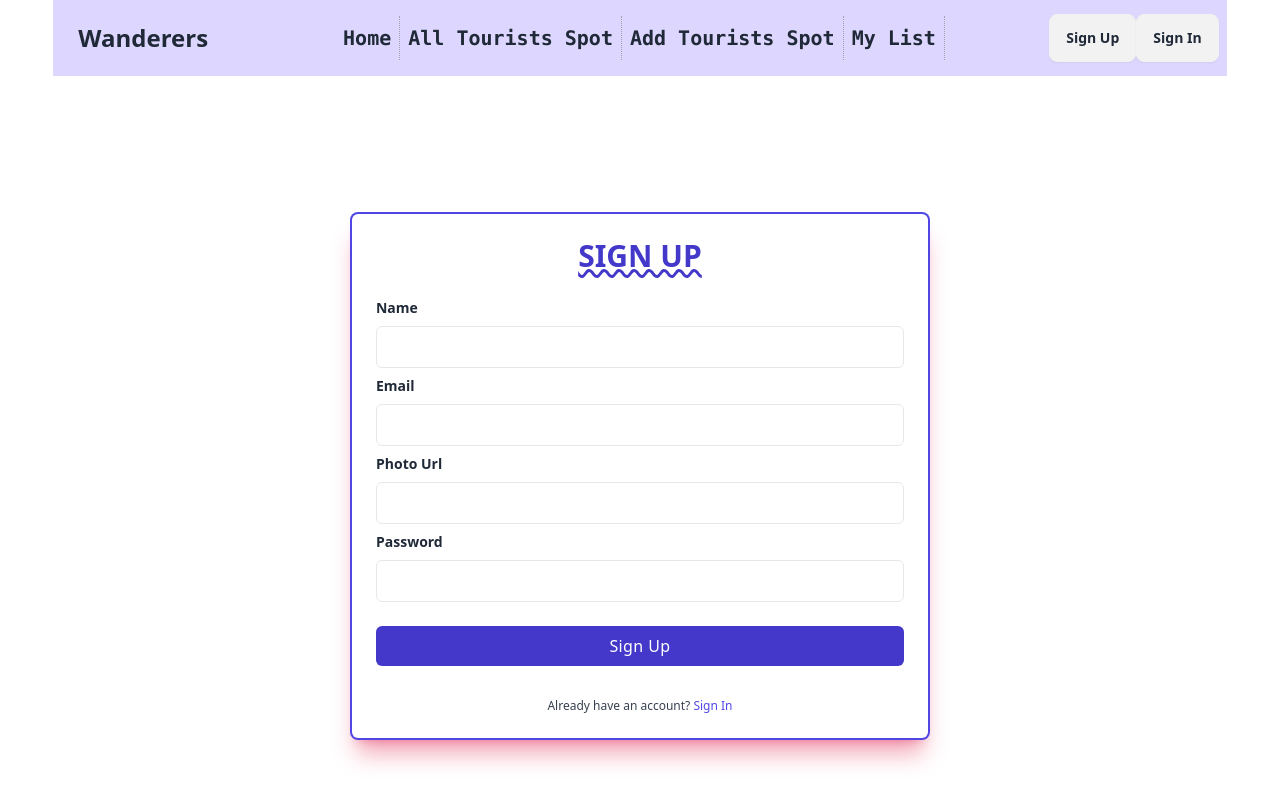
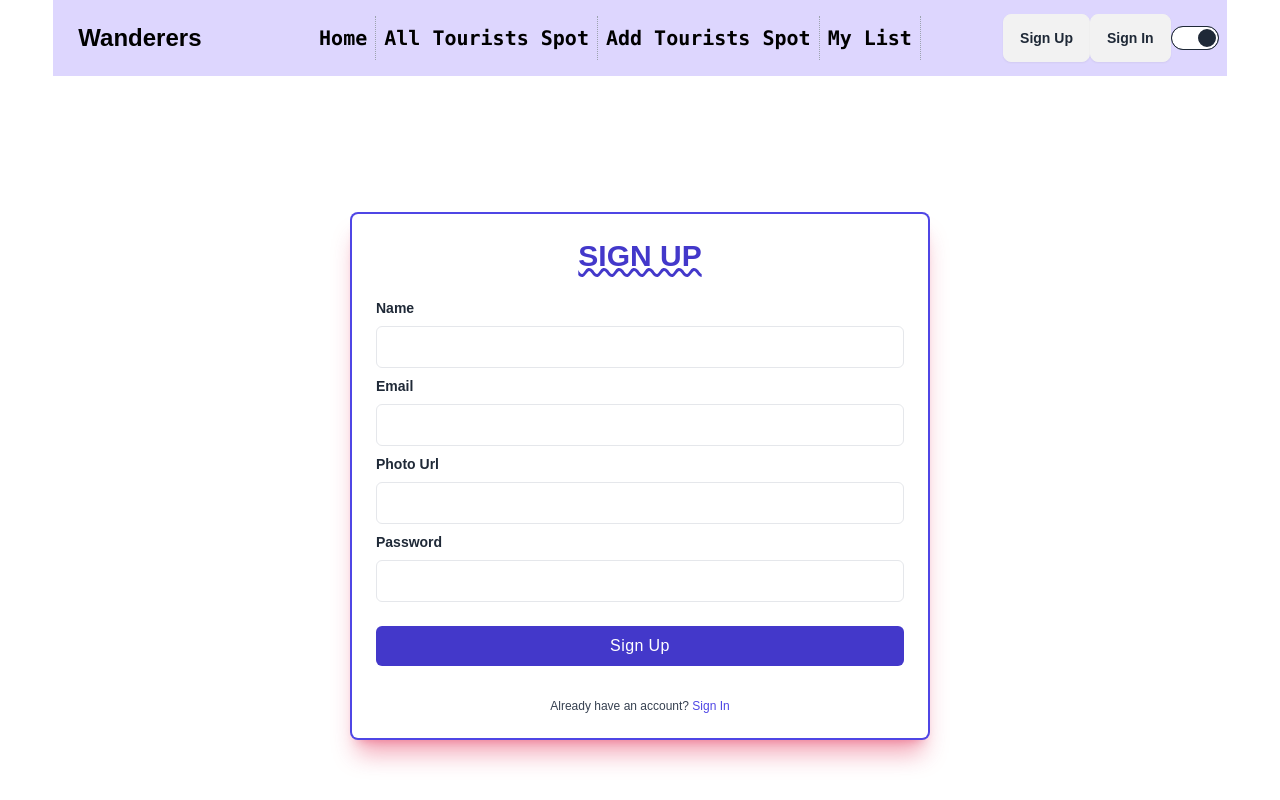
Before and after one commit to mahadiduet/tourism-management, a React (Vite) app: page /registration in a window 1280 px wide. Shown: the top 800 px of the page. Built offline with nearby package versions, Linux system fonts and the light colour scheme; no server answers.

Commit message:
theme toggle

```diff
--- a/src/FirebaseProvider/FirebaseProvider.jsx
+++ b/src/FirebaseProvider/FirebaseProvider.jsx
@@ -13,6 +13,17 @@ const FirebaseProvider = ({ children }) => {
     const githubProvider = new GithubAuthProvider();
     const [user, setUser] = useState(null);
     const [loading, setLoading] = useState(true);
+
+    const [theme, setTheme] = useState(localStorage.getItem('theme') || 'light');
+
+    useEffect(() => {
+        document.documentElement.setAttribute('data-theme', theme);
+        localStorage.setItem('theme', theme);
+    }, [theme]);
+
+    const toggleTheme = () => {
+        setTheme((prevTheme) => (prevTheme === 'light' ? 'dark' : 'light'));
+    };
 
     // creat an user
     const createUser = (email, password) => {
@@ -77,7 +88,9 @@ const FirebaseProvider = ({ children }) => {
         githubLogin,
         user,
         loading,
-        logout
+        logout,
+        theme,
+        toggleTheme
     }
 
     return (
--- a/src/component/Header.jsx
+++ b/src/component/Header.jsx
@@ -4,9 +4,8 @@ import { AuthContext } from "../FirebaseProvider/FirebaseProvider";
 
 const Header = () => {
 
-    const { user, logout } = useContext(AuthContext);
+    const { user, logout, theme, toggleTheme } = useContext(AuthContext);
     console.log(user);
-    // console.log(user.displayName);
 
 
     const menu = <>
@@ -56,8 +55,11 @@ const Header = () => {
                 </ul>
             </div>
             <div className="navbar-end">
-                { user ? profile : btn}
+                {user ? profile : btn}
             </div>
+            <button onClick={toggleTheme}>
+                <input type="checkbox" className="toggle" checked />
+            </button>
         </div>
     );
 };
--- a/src/firebase/Firebase.Config.js
+++ b/src/firebase/Firebase.Config.js
@@ -6,12 +6,12 @@ import { getAuth } from "firebase/auth";
 
 // Your web app's Firebase configuration
 const firebaseConfig = {
-  apiKey: process.env.REACT_APP_FIREBASE_API_KEY,
-  authDomain: process.env.REACT_APP_FIREBASE_AUTH_DOMAIN,
-  projectId: process.env.REACT_APP_FIREBASE_PROJECT_ID,
-  storageBucket: process.env.REACT_APP_FIREBASE_STORAGE_BUCKET,
-  messagingSenderId: process.env.REACT_APP_FIREBASE_MESSAGING_SENDER_ID,
-  appId: process.env.REACT_APP_FIREBASE_APP_ID,
+  apiKey: "AIzaSyBIBKxKK6d3GGNQiQr4DipmkEN9JOzF2Q4",
+  authDomain: "tourism-management-54a7c.firebaseapp.com",
+  projectId: "tourism-management-54a7c",
+  storageBucket: "tourism-management-54a7c.appspot.com",
+  messagingSenderId: "761778849929",
+  appId: "1:761778849929:web:7f77008a0df7f6c93fde58"
 };
 
 // Initialize Firebase
--- a/src/index.css
+++ b/src/index.css
@@ -1,3 +1,25 @@
 @tailwind base;
 @tailwind components;
 @tailwind utilities;
+
+/* Theme CSS */
+/* styles.css */
+
+/* Default variables (light theme) */
+:root {
+    --background-color: #ffffff;
+    --text-color: #000000;
+  }
+
+  /* Variables for the dark theme */
+  [data-theme='dark'] {
+    --background-color: #2e2e2e;
+    --text-color: #ffffff;
+  }
+
+  /* Basic styling for demonstration */
+  body {
+    background-color: var(--background-color);
+    color: var(--text-color);
+    font-family: Arial, sans-serif;
+  }
--- /dev/null
+++ b/src/theme.css
@@ -0,0 +1,14 @@
+:root {
+    --background-color: white;
+    --text-color: black;
+  }
+
+  [data-theme='dark'] {
+    --background-color: #1c1c1c;
+    --text-color: white;
+  }
+
+  body {
+    background-color: var(--background-color);
+    color: var(--text-color);
+  }
```
